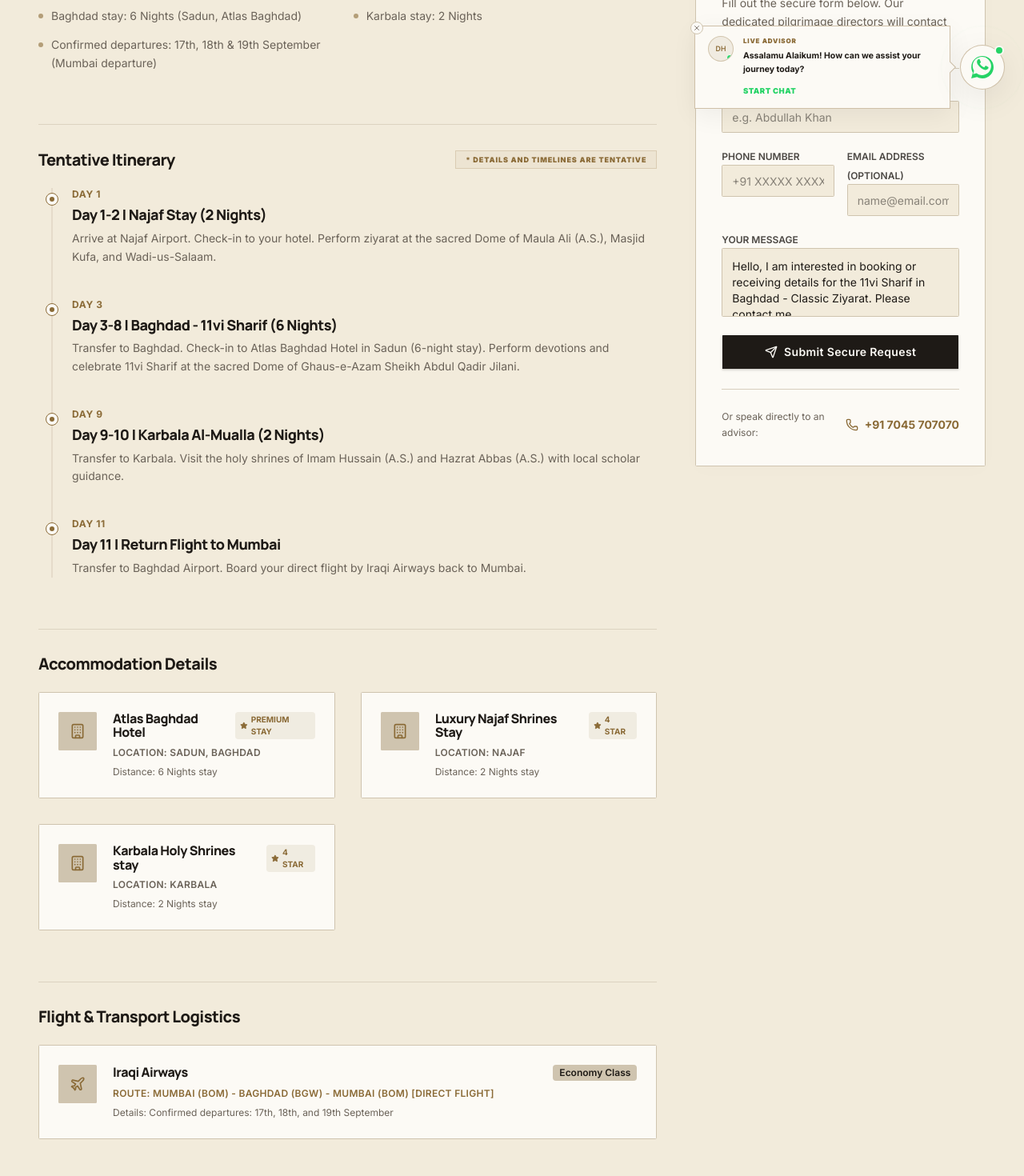
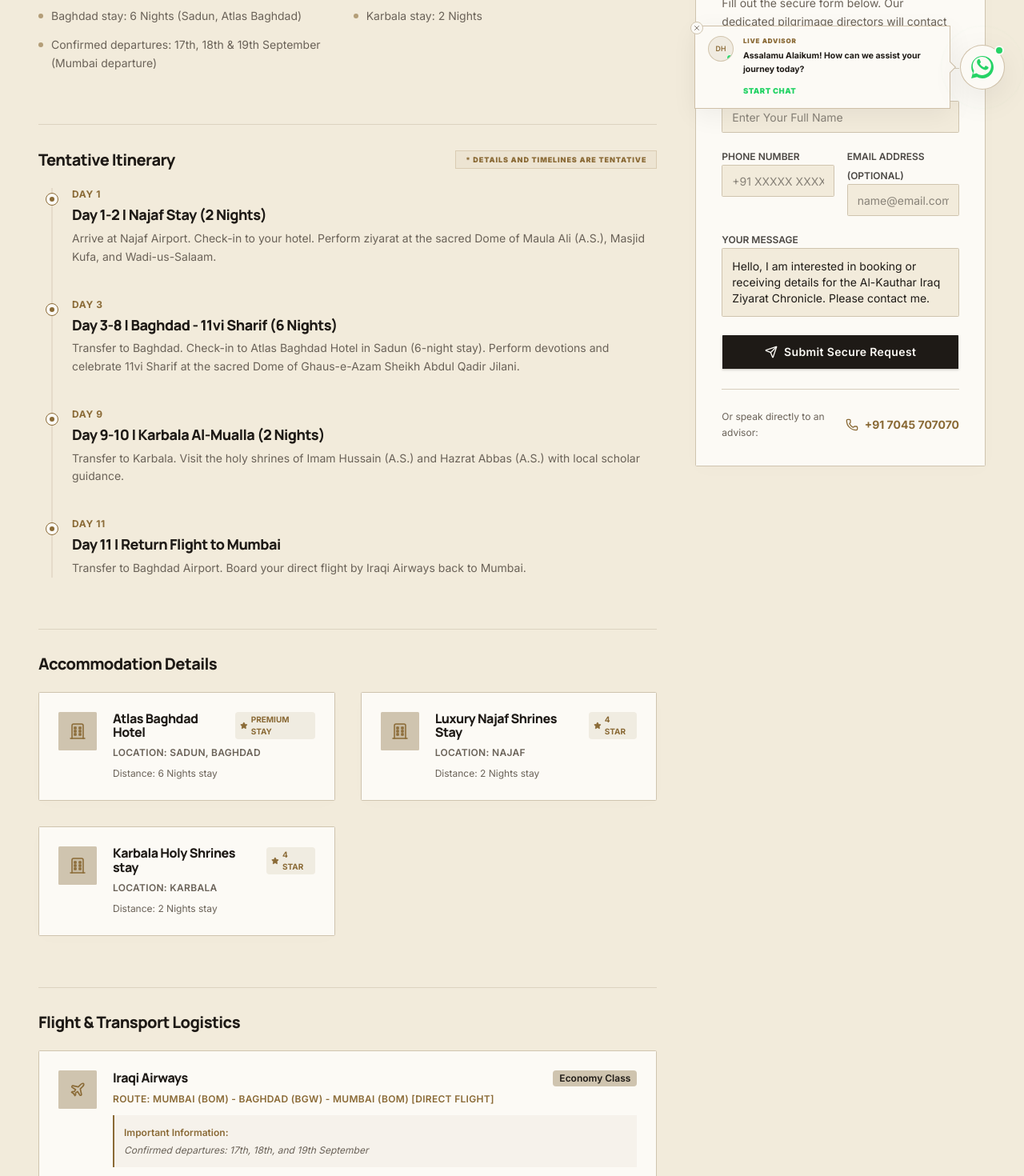
Before and after one commit to shafinmahida/dayar-e-habib-platform-v2, a Next.js app: page /tours/classic-ziyarat in a window 1280 px wide. Shown: the part 640-2110 px from the top of the page at 80% size. Built offline with nearby package versions, Linux system fonts and the light colour scheme; a web font is replaced by a local one.

Commit message:
feat: rename packages to spiritual naming, add custom Kaaba/Madinah sketched icons, format hotels to city as header, layout flight notes in a styled box, change name placeholder to Enter Your Full Name, and remove select-none for copy-paste flexibility

```diff
--- /dev/null
+++ b/components/icons/SketchedIcons.tsx
@@ -0,0 +1,83 @@
+import React from "react";
+
+export function KaabaIcon({ className }: { className?: string }) {
+  return (
+    <svg
+      className={className}
+      viewBox="0 0 24 24"
+      fill="none"
+      stroke="currentColor"
+      strokeWidth="1.5"
+      strokeLinecap="round"
+      strokeLinejoin="round"
+      aria-hidden="true"
+    >
+      {/* Kaaba Main Cube Outline */}
+      <path d="M12 3L3.5 7.5v9L12 21l8.5-4.5v-9L12 3z" />
+      {/* Vertical center fold divider line */}
+      <path d="M12 3v18" />
+      {/* Kiswa Belt drapery wrap */}
+      <path d="M3.5 10.5L12 15l8.5-4.5" />
+      <path d="M3.5 11.8L12 16.3l8.5-4.5" />
+      {/* Kaaba Golden Door (Bab al-Kaaba) */}
+      <path d="M14 14v4l3-1.6v-4.1z" fill="currentColor" fillOpacity="0.15" />
+    </svg>
+  );
+}
+
+export function MadinahIcon({ className }: { className?: string }) {
+  return (
+    <svg
+      className={className}
+      viewBox="0 0 24 24"
+      fill="none"
+      stroke="currentColor"
+      strokeWidth="1.5"
+      strokeLinecap="round"
+      strokeLinejoin="round"
+      aria-hidden="true"
+    >
+      {/* Madinah Prophet's Mosque Dome Contour */}
+      <path d="M12 21V13.5" />
+      <path
+        d="M12 13.5c-2.2 0-4-1.8-4-4 0-1.2.8-2.4 2-2.8C10.5 5 11.2 4.2 12 4.2s1.5.8 2 2.5c1.2.4 2 1.6 2 2.8 0 2.2-1.8 4-4 4z"
+        fill="currentColor"
+        fillOpacity="0.15"
+      />
+      {/* Crescent Spire */}
+      <path d="M12 4.2V2" />
+      <path d="M11 2a1 1 0 0 1 2 0" />
+      {/* Symmetrical flanking minarets */}
+      <path d="M4 21V8h1.5v13H4z" />
+      <path d="M3.5 8h2.5L4.75 6.5z" />
+      <path d="M18.5 21V8H20v13h-1.5z" />
+      <path d="M18 8h2.5L19.25 6.5z" />
+    </svg>
+  );
+}
+
+export function AziziaIcon({ className }: { className?: string }) {
+  return (
+    <svg
+      className={className}
+      viewBox="0 0 24 24"
+      fill="none"
+      stroke="currentColor"
+      strokeWidth="1.5"
+      strokeLinecap="round"
+      strokeLinejoin="round"
+      aria-hidden="true"
+    >
+      {/* Apartment block building outline */}
+      <path d="M3 21h18" />
+      <path d="M5 21V5a2 2 0 0 1 2-2h10a2 2 0 0 1 2 2v16" fill="currentColor" fillOpacity="0.1" />
+      {/* Windows list grid representation */}
+      <path d="M8 7h2v2H8V7z" />
+      <path d="M14 7h2v2h-2V7z" />
+      <path d="M8 11h2v2H8v-2z" />
+      <path d="M14 11h2v2h-2v-2z" />
+      <path d="M8 15h2v2H8v-2z" />
+      <path d="M14 15h2v2h-2v-2z" />
+    </svg>
+  );
+}
--- a/components/sections/home/featured-packages.tsx
+++ b/components/sections/home/featured-packages.tsx
@@ -88,7 +88,7 @@ export function FeaturedPackages({ packages }: FeaturedPackagesProps) {
 
         {/* Carousel Window */}
         <div
-          className="relative w-full h-[620px] md:h-[500px] flex items-center justify-center select-none"
+          className="relative w-full h-[620px] md:h-[500px] flex items-center justify-center"
           onTouchStart={handleTouchStart}
           onTouchMove={handleTouchMove}
           onTouchEnd={handleTouchEnd}
--- a/components/sections/home/trust.tsx
+++ b/components/sections/home/trust.tsx
@@ -88,7 +88,7 @@ export function Trust({ items }: TrustProps) {
                   isVisible ? "opacity-100 translate-y-0" : "opacity-0 translate-y-6"
                 )}
               >
-                <p className="font-serif italic text-base text-[#FCFAF5]/90 hover:text-accent transition-colors duration-300 cursor-default select-none">
+                <p className="font-serif italic text-base text-[#FCFAF5]/90 hover:text-accent transition-colors duration-300 cursor-default">
                   Late Mohammed Hussain Bumedia
                 </p>
                 <p className="text-[9px] font-black tracking-widest text-[#FCFAF5]/50 uppercase mt-1">Founder, Dayar-E-Habib</p>
--- a/components/sections/package/PackageEnquiry.tsx
+++ b/components/sections/package/PackageEnquiry.tsx
@@ -106,7 +106,7 @@ export function PackageEnquiry({ packageTitle }: PackageEnquiryProps) {
               value={name}
               onChange={(e) => setName(e.target.value)}
               className="w-full h-10 px-3 text-sm rounded-md border border-border bg-background outline-none focus:border-accent focus:ring-1 focus:ring-accent transition-all duration-200 disabled:opacity-50"
-              placeholder="e.g. Abdullah Khan"
+              placeholder="Enter Your Full Name"
             />
           </div>
 
--- a/components/sections/package/PackageFlights.tsx
+++ b/components/sections/package/PackageFlights.tsx
@@ -27,9 +27,12 @@ export function PackageFlights({ flights }: PackageFlightsProps) {
             <div className="text-xs font-semibold tracking-wide text-accent uppercase">
               Route: {flight.route}
             </div>
-            <p className="text-xs text-muted-foreground">
-              Details: {flight.details}
-            </p>
+            {flight.details && (
+              <div className="mt-3 p-3 bg-accent/5 border-l-2 border-accent text-xs text-muted-foreground italic leading-relaxed text-left">
+                <span className="font-semibold text-accent not-italic block mb-0.5">Important Information:</span>
+                {flight.details}
+              </div>
+            )}
           </div>
         </div>
       ))}
--- a/components/sections/package/PackageHotels.tsx
+++ b/components/sections/package/PackageHotels.tsx
@@ -1,4 +1,5 @@
-import { Star, Building } from "lucide-react";
+import { Star } from "lucide-react";
+import { KaabaIcon, MadinahIcon, AziziaIcon } from "@/components/icons/SketchedIcons";
 import type { HotelInfo } from "@/types/package";
 
 interface PackageHotelsProps {
@@ -10,30 +11,44 @@ export function PackageHotels({ hotels }: PackageHotelsProps) {
 
   return (
     <div className="grid gap-8 md:grid-cols-2">
-      {hotels.map((hotel, index) => (
-        <div key={index} className="flex gap-5 rounded-md border border-border bg-card p-6 items-start">
+      {hotels.map((hotel, index) => {
+        // Resolve appropriate sketched icon based on location string
+        const isMakkah = hotel.location.toLowerCase().includes("makkah");
+        const isMadinah = hotel.location.toLowerCase().includes("madinah");
+
+        return (
+          <div key={index} className="flex gap-5 rounded-md border border-border bg-card p-6 items-start shadow-[0_4px_24px_rgba(0,0,0,0.01)]">
             <div className="flex size-12 items-center justify-center rounded-md bg-secondary text-accent border border-border/40 shrink-0">
-            <Building className="size-5" />
+              {isMakkah ? (
+                <KaabaIcon className="size-6" />
+              ) : isMadinah ? (
+                <MadinahIcon className="size-6" />
+              ) : (
+                <AziziaIcon className="size-6" />
+              )}
             </div>
-          <div className="space-y-2">
-            <div className="flex items-center gap-2">
+            <div className="space-y-2 flex-1 text-left">
+              <div className="flex items-center justify-between gap-2">
                 <h4 className="font-heading text-base font-bold text-foreground">
                   {hotel.name}
                 </h4>
+                {hotel.rating && (
                   <span className="inline-flex items-center gap-1 rounded bg-accent/10 px-1.5 py-0.5 text-[10px] font-bold text-accent uppercase">
                     <Star className="size-2.5 fill-current" />
                     {hotel.rating}
                   </span>
+                )}
               </div>
               <div className="text-xs font-semibold tracking-wide text-muted-foreground uppercase">
                 Location: {hotel.location}
               </div>
-            <p className="text-xs text-muted-foreground">
+              <p className="text-xs text-muted-foreground leading-relaxed">
                 Distance: {hotel.distance}
               </p>
             </div>
           </div>
-      ))}
+        );
+      })}
     </div>
   );
 }
--- a/components/sections/package/PackageItinerary.tsx
+++ b/components/sections/package/PackageItinerary.tsx
@@ -8,7 +8,7 @@ export function PackageItinerary({ itinerary }: PackageItineraryProps) {
   if (!itinerary || itinerary.length === 0) return null;
 
   return (
-    <div className="space-y-8 select-none">
+    <div className="space-y-8">
       <div className="relative border-l-2 border-[#CFC4AF]/40 pl-6 ml-4 space-y-10">
         {itinerary.map((item) => (
           <div key={item.dayNumber} className="relative space-y-2 text-left">
--- a/constants/packages.ts
+++ b/constants/packages.ts
@@ -5,7 +5,7 @@ export const PACKAGES_DATA: Package[] = [
     slug: "premium-hajj",
     categorySlug: "hajj",
     destinationSlugs: ["makkah", "madinah"],
-    title: "Premium Hajj Full Package",
+    title: "Al-Safa Premium Hajj Odyssey",
     duration: "Tentative",
     highlights: [
       "Tentative Hijri Timeline (4th Dhul Hijjah - 11th Muharram)",
@@ -24,8 +24,8 @@ export const PACKAGES_DATA: Package[] = [
     featured: true,
     displayOrder: 1,
     createdAt: "2026-06-30T12:00:00Z",
-    seoTitle: "Premium Hajj Full Tour Package | Dayar-E-Habib",
-    seoDescription: "Book our premium Hajj full tour package with tentative Hijri timeline. Scholar guidance and standard Makkah/Madinah hotels included.",
+    seoTitle: "Al-Safa Premium Hajj Odyssey | Dayar-E-Habib",
+    seoDescription: "Book our Al-Safa premium Hajj full tour package with tentative Hijri timeline. Scholar guidance and standard Makkah/Madinah hotels included.",
     itinerary: [
       { dayNumber: 1, title: "4th Dhul Hijjah | Azizya (Day 1)", description: "Arrive in Jeddah, transfer to Makkah, and check-in to Azizya apartment." },
       { dayNumber: 2, title: "5th Dhul Hijjah | Azizya (Day 2)", description: "Perform Umrah under professional scholar guidance and rest." },
@@ -63,12 +63,12 @@ export const PACKAGES_DATA: Package[] = [
       "Excess baggage charges above standard limits"
     ],
     hotels: [
-      { name: "Standard Hotel", location: "Makkah Mukarma", rating: "Haram Courtyard", distance: "Near the courtyard of the Haram Sharif" },
-      { name: "Standard Hotel", location: "Madinah Munawwarah", rating: "Haram Courtyard", distance: "Near the courtyard of the Haram Sharif" },
-      { name: "Shifting Accommodation (Apartment)", location: "Azizia / Kakia", rating: "Standard Apartment", distance: "Shifting Accommodation at 4 to 8 km" }
+      { name: "Makkah Mukarma", location: "Standard Hotel", rating: "", distance: "Near the courtyard of the Haram Sharif" },
+      { name: "Madinah Munawwarah", location: "Standard Hotel", rating: "", distance: "Near the courtyard of the Haram Sharif" },
+      { name: "Azizia / Kakia", location: "Apartment", rating: "", distance: "Shifting Accommodation at 4 to 8 km" }
     ],
     flights: [
-      { airline: "Convenient Airlines", route: "Mumbai (BOM) - Saudi Arabia (JED/MED) - Mumbai (BOM)", class: "Economy Class", details: "Inflight meals and baggage included" }
+      { airline: "Convenient Airlines", route: "All travel originates and terminates in Mumbai", class: "Economy Class", details: "Any Excess Baggage beyond the Standard Airline Allowance, or Requests to Change Travel Dates and Routes, Will Incur Additional Charges." }
     ],
     faqs: [
       { question: "What are the required documents for booking Hajj?", answer: "You must provide an international passport valid for at least 6 months from the travel date, along with mandatory copies of your Aadhaar Card and PAN Card." },
@@ -80,7 +80,7 @@ export const PACKAGES_DATA: Package[] = [
     slug: "short-hajj",
     categorySlug: "hajj",
     destinationSlugs: ["makkah", "madinah"],
-    title: "Hajj Short Package",
+    title: "Al-Marwah Hajj Executive Stay",
     duration: "Tentative",
     highlights: [
       "Tentative Hijri Timeline (25th Dhul Qidah - 15th Dhul Hijjah)",
@@ -99,8 +99,8 @@ export const PACKAGES_DATA: Package[] = [
     featured: true,
     displayOrder: 2,
     createdAt: "2026-06-30T12:00:00Z",
-    seoTitle: "Hajj Short Tour Package | Dayar-E-Habib",
-    seoDescription: "Book our Hajj short tour package with tentative Hijri dates. Scholar-led Hajj rituals, Azizya and Madina hotels included.",
+    seoTitle: "Al-Marwah Hajj Executive Stay | Dayar-E-Habib",
+    seoDescription: "Book our Al-Marwah Hajj short stay package with tentative Hijri dates. Scholar-led Hajj rituals, Azizya and Madina hotels included.",
     itinerary: [
       { dayNumber: 1, title: "25th Dhul Qidah | Madinah (Day 1)", description: "Arrive at Madinah Airport, private coach transfer, and check-in to Madinah hotel." },
       { dayNumber: 2, title: "26th Dhul Qidah | Madinah (Day 2)", description: "Salutations at Prophet's Mosque and devotional rest." },
@@ -141,10 +141,11 @@ export const PACKAGES_DATA: Package[] = [
       "Excess baggage charges above standard limits"
     ],
     hotels: [
-      { name: "Accommodation in Star Hotels", location: "Makkah & Madinah", rating: "Standard Quality", distance: "Convenient distances to Holy Places" }
+      { name: "Madinah Munawwarah", location: "Standard Hotel", rating: "", distance: "Near the courtyard of the Haram Sharif" },
+      { name: "Azizia / Kakia", location: "Apartment", rating: "", distance: "Shifting Accommodation at 4 to 8 km" }
     ],
     flights: [
-      { airline: "Convenient Airlines", route: "Mumbai (BOM) - Saudi Arabia (JED/MED) - Mumbai (BOM)", class: "Economy Class", details: "Inflight meals and baggage included" }
+      { airline: "Convenient Airlines", route: "All travel originates and terminates in Mumbai", class: "Economy Class", details: "Any Excess Baggage beyond the Standard Airline Allowance, or Requests to Change Travel Dates and Routes, Will Incur Additional Charges." }
     ],
     faqs: [
       { question: "What are the required documents for booking Hajj?", answer: "You must provide an international passport valid for at least 6 months from the travel date, along with mandatory copies of your Aadhaar Card and PAN Card." },
@@ -156,7 +157,7 @@ export const PACKAGES_DATA: Package[] = [
     slug: "deluxe-umrah",
     categorySlug: "umrah",
     destinationSlugs: ["makkah", "madinah"],
-    title: "Deluxe Umrah Program",
+    title: "Raudah Elite Umrah Sanctuary",
     duration: "15 Days",
     highlights: [
       "Accommodations directly in front of the Haram",
@@ -174,8 +175,8 @@ export const PACKAGES_DATA: Package[] = [
     featured: true,
     displayOrder: 2,
     createdAt: "2026-06-30T12:00:00Z",
-    seoTitle: "Deluxe 15 Days Umrah Program | Dayar-E-Habib",
-    seoDescription: "15 Days group or customized Deluxe Umrah tour package with hotel accommodations in front of the Haram.",
+    seoTitle: "Raudah Elite Umrah Sanctuary | Dayar-E-Habib",
+    seoDescription: "15 Days group or customized Raudah Elite Umrah Sanctuary package with hotel accommodations in front of the Haram.",
     itinerary: [
       { dayNumber: 1, title: "Arrival in Makkah", description: "Transfer from Jeddah Airport to Makkah hotel. Check-in and rest." },
       { dayNumber: 2, title: "Umrah Rituals", description: "Perform Umrah under professional scholar guidance." },
@@ -214,7 +215,7 @@ export const PACKAGES_DATA: Package[] = [
     slug: "classic-ziyarat",
     categorySlug: "ziyarat",
     destinationSlugs: ["baghdad"],
-    title: "11vi Sharif in Baghdad - Classic Ziyarat",
+    title: "Al-Kauthar Iraq Ziyarat Chronicle",
     duration: "11 Days",
     highlights: [
       "Celebrate 11vi Sharif in Baghdad",
@@ -233,8 +234,8 @@ export const PACKAGES_DATA: Package[] = [
     featured: true,
     displayOrder: 3,
     createdAt: "2026-06-30T12:00:00Z",
-    seoTitle: "11vi Sharif Baghdad & Holy Ziyarat Package | Dayar-E-Habib",
-    seoDescription: "Join our 11-day confirmed Ziyarat group to celebrate 11vi Sharif in Baghdad. Includes 6 nights in Baghdad, 2 nights in Najaf, 2 nights in Karbala, and direct flights.",
+    seoTitle: "Al-Kauthar Iraq Ziyarat Chronicle | Dayar-E-Habib",
+    seoDescription: "Join our 11-day Ziyarat group to celebrate 11vi Sharif in Baghdad. Includes 6 nights in Baghdad, 2 nights in Najaf, 2 nights in Karbala, and direct flights.",
     itinerary: [
       { dayNumber: 1, title: "Day 1-2 | Najaf Stay (2 Nights)", description: "Arrive at Najaf Airport. Check-in to your hotel. Perform ziyarat at the sacred Dome of Maula Ali (A.S.), Masjid Kufa, and Wadi-us-Salaam." },
       { dayNumber: 3, title: "Day 3-8 | Baghdad - 11vi Sharif (6 Nights)", description: "Transfer to Baghdad. Check-in to Atlas Baghdad Hotel in Sadun (6-night stay). Perform devotions and celebrate 11vi Sharif at the sacred Dome of Ghaus-e-Azam Sheikh Abdul Qadir Jilani." },
```
Lines whose indentation alone changed are shown as unchanged.
